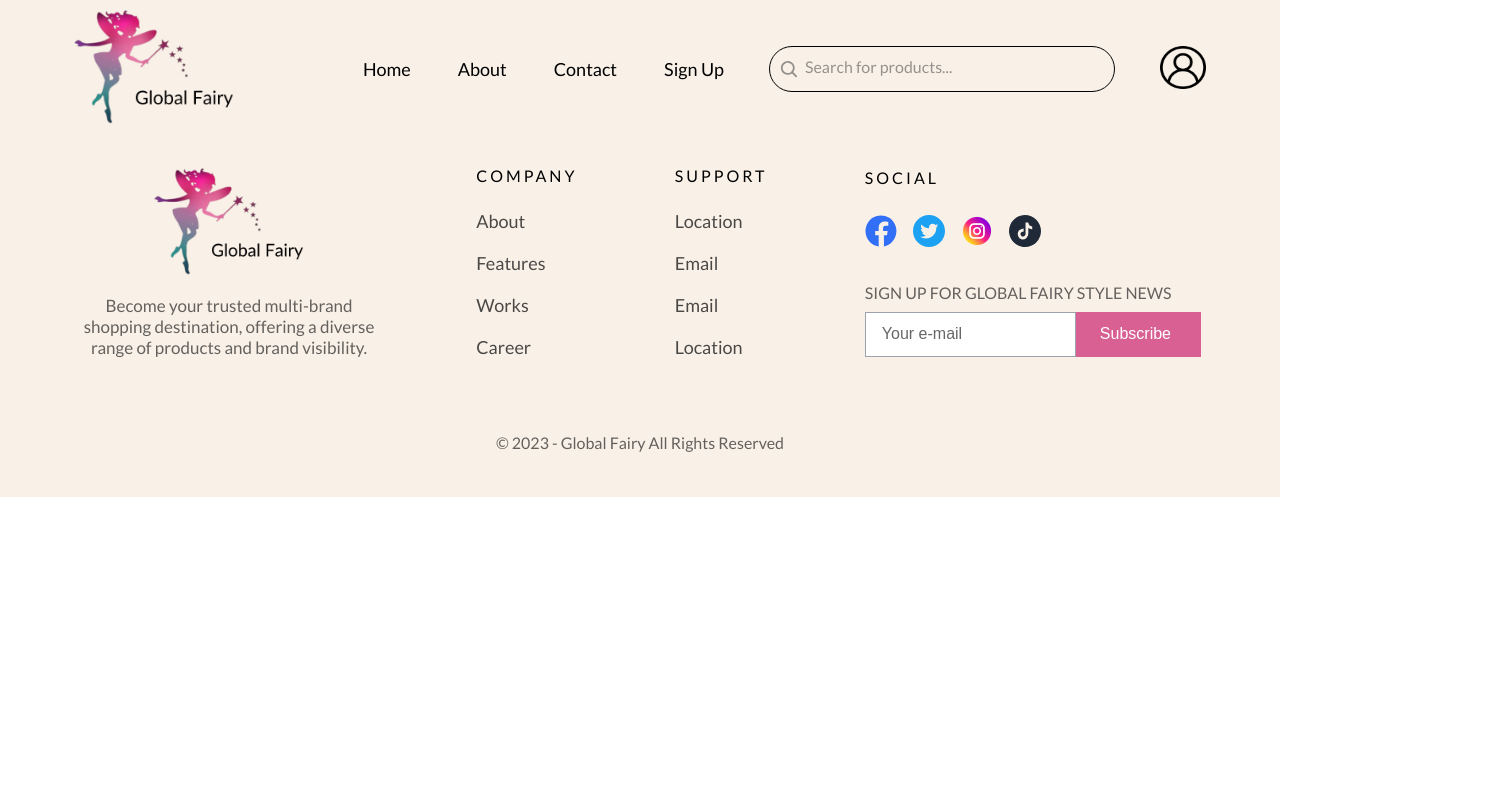
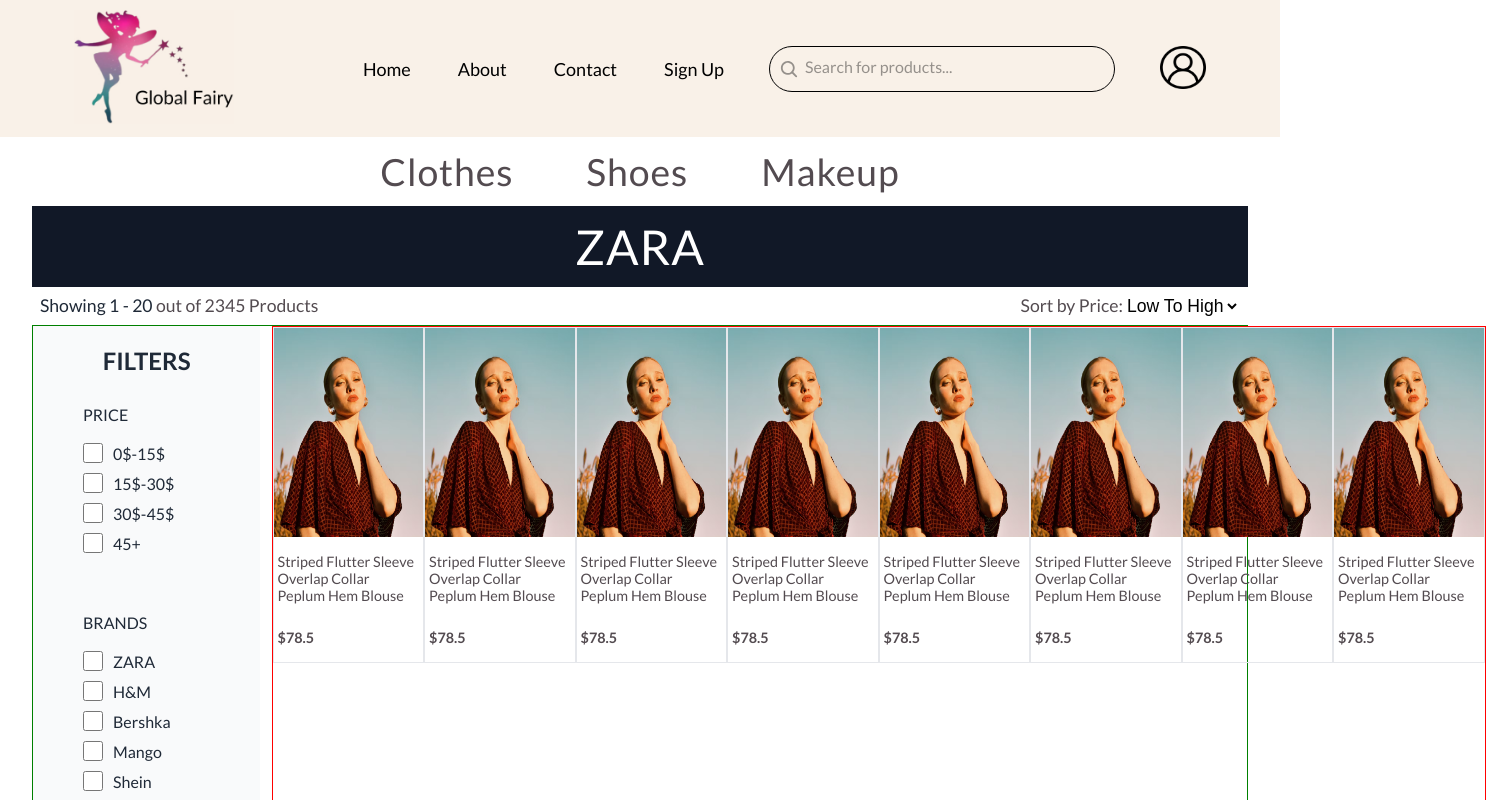
Before and after one commit to YahyaNashar22/Global-Fairy-front-end, a React (Create React App) app in the folder global-fairy/: page /brand in a window 1280 px wide. Shown: the top 800 px of the page, 1486 px wide, since content can reach past the window. Built offline with nearby package versions, Linux system fonts and the light colour scheme.

Commit message:
initialize the brand components for the brandPage

```diff
--- a/global-fairy/src/components/Categories/CategoriesHeader.js
+++ b/global-fairy/src/components/Categories/CategoriesHeader.js
@@ -4,9 +4,9 @@
 export default function CategoriesHeader() {
   return (
     <section className={styles.CategoriesHeader}>
-        <h3>Clothes</h3>
-        <h3>Shoes</h3>
-        <h3>Makeup</h3>
+        <h3 className={styles.categoryName}>Clothes</h3>
+        <h3 className={styles.categoryName}>Shoes</h3>
+        <h3 className={styles.categoryName}>Makeup</h3>
 
     </section>
   )
--- a/global-fairy/src/components/Categories/CategoriesHeader.module.css
+++ b/global-fairy/src/components/Categories/CategoriesHeader.module.css
@@ -6,7 +6,7 @@
     justify-content: center;
     align-items: center;
     margin: 0 auto;
-    width: 80%;
+    width: 100%;
     height: 12%;
     background-color: #FFF;
     color: var(--black-60);
@@ -18,9 +18,10 @@
     padding: 12px 0;
 }
 
-.CategoriesHeader h3{
+.CategoriesHeader .categoryName{
     padding: 0 3%;
     font-weight: normal;
+    color : var(--wenge)
 }
  @media (max-width:550px){
     .CategoriesHeader{
--- a/global-fairy/src/components/SideBar/sidebar.module.css
+++ b/global-fairy/src/components/SideBar/sidebar.module.css
@@ -3,13 +3,12 @@
 .sidebar {
     width: 250px;
     background-color:#F9FAFB;
-    color: #000;
+    color: #1F2937;
     padding: 20px;
-    position:absolute;
+    /* position:absolute;
     top: 0;
-    left: 0;
+    left: 0; */
 }
-
 .checklist li {
     list-style: none;
     margin-bottom: 10px;
--- a/global-fairy/src/components/brandHeader/brandHeader.module.css
+++ b/global-fairy/src/components/brandHeader/brandHeader.module.css
@@ -3,9 +3,9 @@
 .brandTitle {
     display: grid;
     margin: 0 auto;
-    width: 80%;
+    width: 100%;
     height: 10%;
-    background-color: var(--black-color);
+    background-color: #111827;
     color: #FFF;
     text-align: center;
     font-size: 3em;
--- a/global-fairy/src/components/productCard/ProductCard.js
+++ b/global-fairy/src/components/productCard/ProductCard.js
@@ -3,7 +3,7 @@
 import productImg from "../../assets/images/product.png"
 import Sold from '../soldOut/Sold'
 export default function ProductCard() {
-  const [isSold, setIsSold] = useState(true)
+  const [isSold, setIsSold] = useState(false)
   const blurClass = isSold? style.blur :null;
   return (
     <main className={style.card}>
--- a/global-fairy/src/components/productNbs/ProductNbs.module.css
+++ b/global-fairy/src/components/productNbs/ProductNbs.module.css
@@ -1,12 +1,11 @@
 @import '../../App.css';
 
 .nbContainer{
-    border: 1px solid red;
     display: inline;
     font-size: 1.1em;
 }
 .showNb{
-color: var(--black-60);
+color:#1F2937;
 }
 .productNb{
 color:var(--wenge)
--- a/global-fairy/src/pages/Brand/Brand.js
+++ b/global-fairy/src/pages/Brand/Brand.js
@@ -1,11 +1,45 @@
 import React from 'react';
+import CategoriesHeader from '../../components/Categories/CategoriesHeader'
+import BrandHeader from '../../components/brandHeader/BrandHeader'
+import SideBar from '../../components/SideBar/Sidebar'
+import ProductNbs from '../../components/productNbs/ProductNbs'
+import SortBy from '../../components/sortBy/SortBy'
+import ProductCard from '../../components/productCard/ProductCard'
 
+
+import styles from "./Brand.module.css"
 const Brand = () => {
-return(
-    <div>
+    return (
+        <div className={styles.brandPage}>
+            <div className={styles.headerBrand}>
+                <CategoriesHeader />
+                <BrandHeader />
+            </div>
 
-    </div>
-)
+
+            <div className={styles.mainBrand}>
+                <div className={styles.addComp}>
+                    <ProductNbs />
+                    <SortBy />
+                </div>
+                <div className={styles.mainProduct}>
+                    <SideBar />
+                    <div className={styles.products}>
+                        <ProductCard />
+                        <ProductCard />
+                        <ProductCard />
+                        <ProductCard />
+                        <ProductCard />
+                        <ProductCard />
+                        <ProductCard />
+                        <ProductCard />
+                    </div>
+
+                </div>
+            </div>
+
+        </div>
+    )
 }
 
 export default Brand;
--- a/global-fairy/src/pages/Brand/Brand.module.css
+++ b/global-fairy/src/pages/Brand/Brand.module.css
@@ -0,0 +1,40 @@
+.brandPage{
+    /* border: 1px solid red; */
+    width: 95%;
+    margin: 0 auto;
+
+}
+.headerBrand{
+    /* border: 1px solid red; */
+width: 100%;
+}
+.mainBrand{
+    /* border: 1px solid red; */
+width: 100%;
+height: auto;
+margin: 0 auto;
+}
+.addComp{
+    height: 2%;
+    /* border: 1px solid black; */
+    display: flex;
+    flex-direction: row;
+    justify-content: space-between;
+    padding: 0.5em;
+
+}
+.mainProduct{
+    border: 1px solid green;
+    height: auto;
+    width: auto;
+    display: flex;
+    flex-direction: row;
+    gap: 0.7em;
+
+}
+.products{
+border: 1px solid red;
+width: 100%;
+display: flex;
+flex-direction: row;
+}
```
Also changed, not shown: global-fairy/src/components/sortBy/SortBy.js (renamed from global-fairy/src/components/sortBy.js/SortBy.js), global-fairy/src/components/sortBy/SortBy.module.css (renamed from global-fairy/src/components/sortBy.js/SortBy.module.css).
